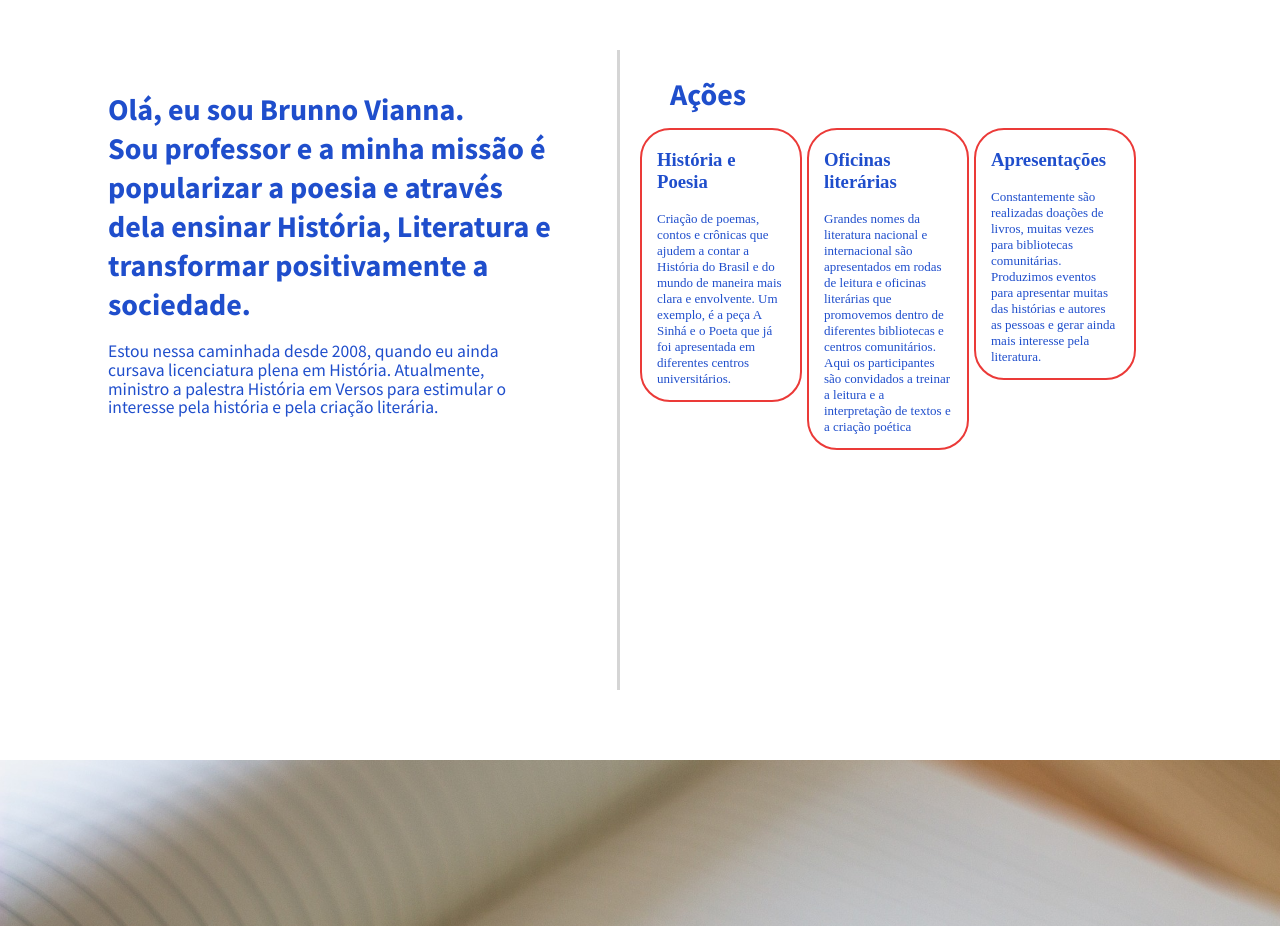
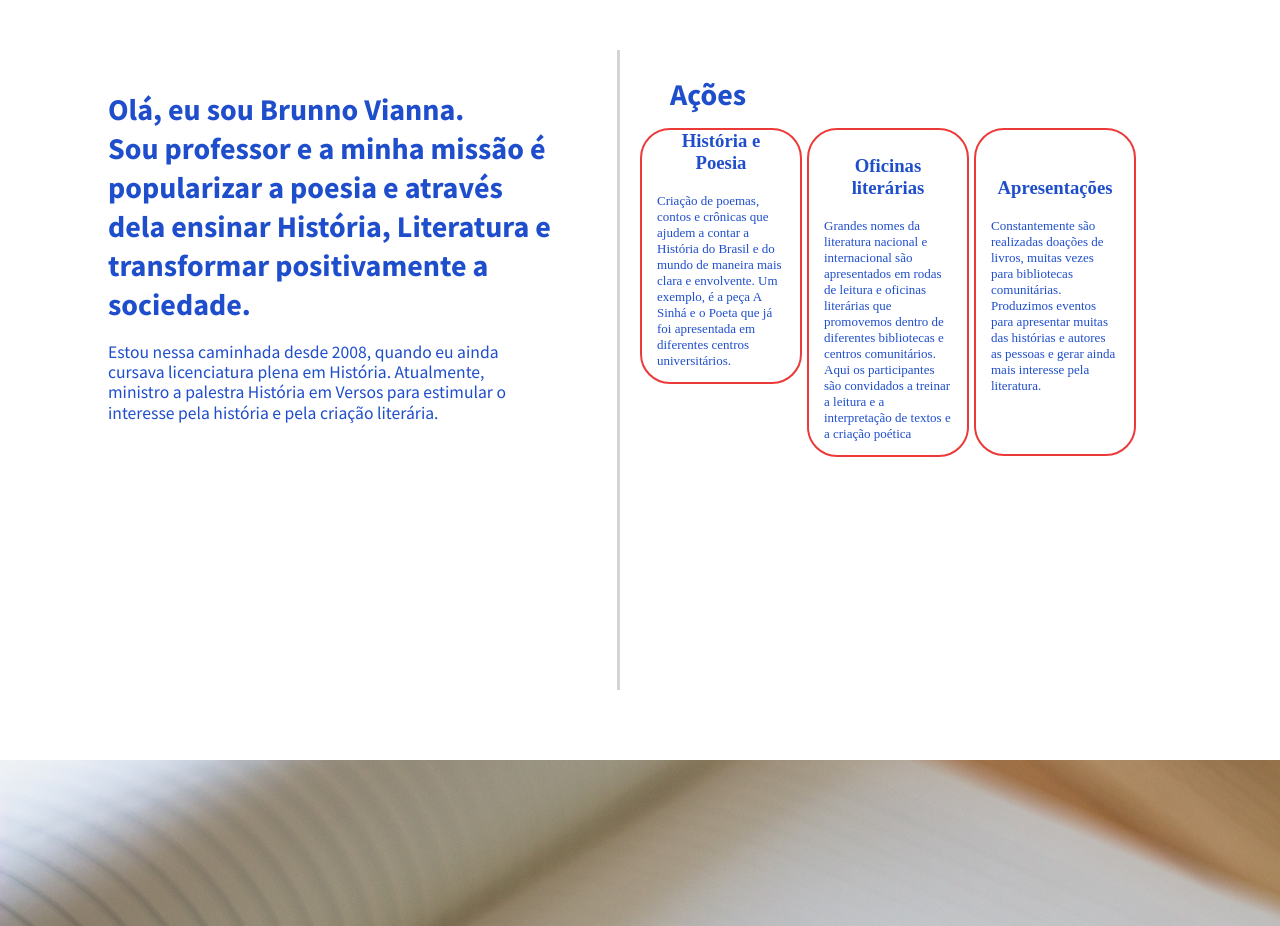
Before and after one commit to yannasoares/brunnoviana, a plain HTML site: page index.html in a window 1280 px wide. Shown: the part 840-1766 px from the top of the page. Drawn offline with Linux system fonts and the light colour scheme; a web font is replaced by a local one.

Commit message:
finalizacao-desktop

```diff
--- a/index.html
+++ b/index.html
@@ -25,15 +25,15 @@
 		</section>
 		<section id="acoes">
 			<h2>Ações</h2>
-			<div>
+			<div class="container-acoes1">
 				<h3>História e Poesia</h3>
 				<p>Criação de poemas, contos e crônicas que ajudem a contar a História do Brasil e do mundo de maneira mais clara e envolvente. Um exemplo, é a peça A Sinhá e o Poeta que já foi apresentada em diferentes centros universitários.</p>
 			</div>
-			<div>
-				<h3>Oficinas literárias</h3>
+			<div class="container-acoes2">
+				<h3 class="segundo-h3">Oficinas literárias</h3>
 				<p>Grandes nomes da literatura nacional e internacional são apresentados em rodas de leitura e oficinas literárias que promovemos dentro de diferentes bibliotecas e centros comunitários. Aqui os participantes são convidados a treinar a leitura e a interpretação de textos e a criação poética</p>
 			</div>
-			<div>
+			<div class="container-acoes3">
 				<h3>Apresentações</h3>
 				<p>Constantemente são realizadas doações de livros, muitas vezes para bibliotecas comunitárias. Produzimos eventos para apresentar muitas das histórias e autores as pessoas e gerar ainda mais interesse pela literatura.</p>
 			</div>
--- a/style.css
+++ b/style.css
@@ -54,6 +54,7 @@ html,body{
 	letter-spacing: 0em;
 	padding: 5px 0;
 	font-size: 0.94em;
+	margin: 10px;
 }
 #home h1{
 	width: 40%;
@@ -123,7 +124,7 @@ main #sobre p{
 	color: #1f4ecc;
 	font-style: normal;
 	text-align: left;
-	line-height: 1.07em;
+	line-height: 1.15em;
 	letter-spacing: 0em;
 }
 main #acoes{
@@ -147,6 +148,16 @@ main #acoes h2{
 	line-height: 1.61em;
 	letter-spacing: 0em;
 }
+
+main #acoes .container-acoes2 h3{
+	padding-top: 25px;
+}
+
+main #acoes h3{
+	text-align: center;
+	margin-top: 0;
+
+}
 main #acoes div{
 	color: #1f4ecc;
 	padding: 0 15px;
@@ -157,6 +168,28 @@ main #acoes div{
 	margin-right: 5px;
 	margin-top: 10px;
 }
+main #acoes .container-acoes1{
+	color: #1f4ecc;
+	/*padding: 36px 15px;*/
+	border: solid 2px #eb3a38;
+	border-radius: 30px;
+	width:20%;
+	height: 70%;
+	/*margin-right: 5px;*/
+	margin-top: 10px;
+}
+
+main #acoes .container-acoes3{
+	color: #1f4ecc;
+	padding: 47px 15px;
+	border: solid 2px #eb3a38;
+	border-radius: 30px;
+	width:20%;
+	height: 70%;
+	margin-right: 5px;
+	margin-top: 10px;
+}
+
 main #acoes div p{
 	margin-top: 0;
 	font-size: 13px;
```
